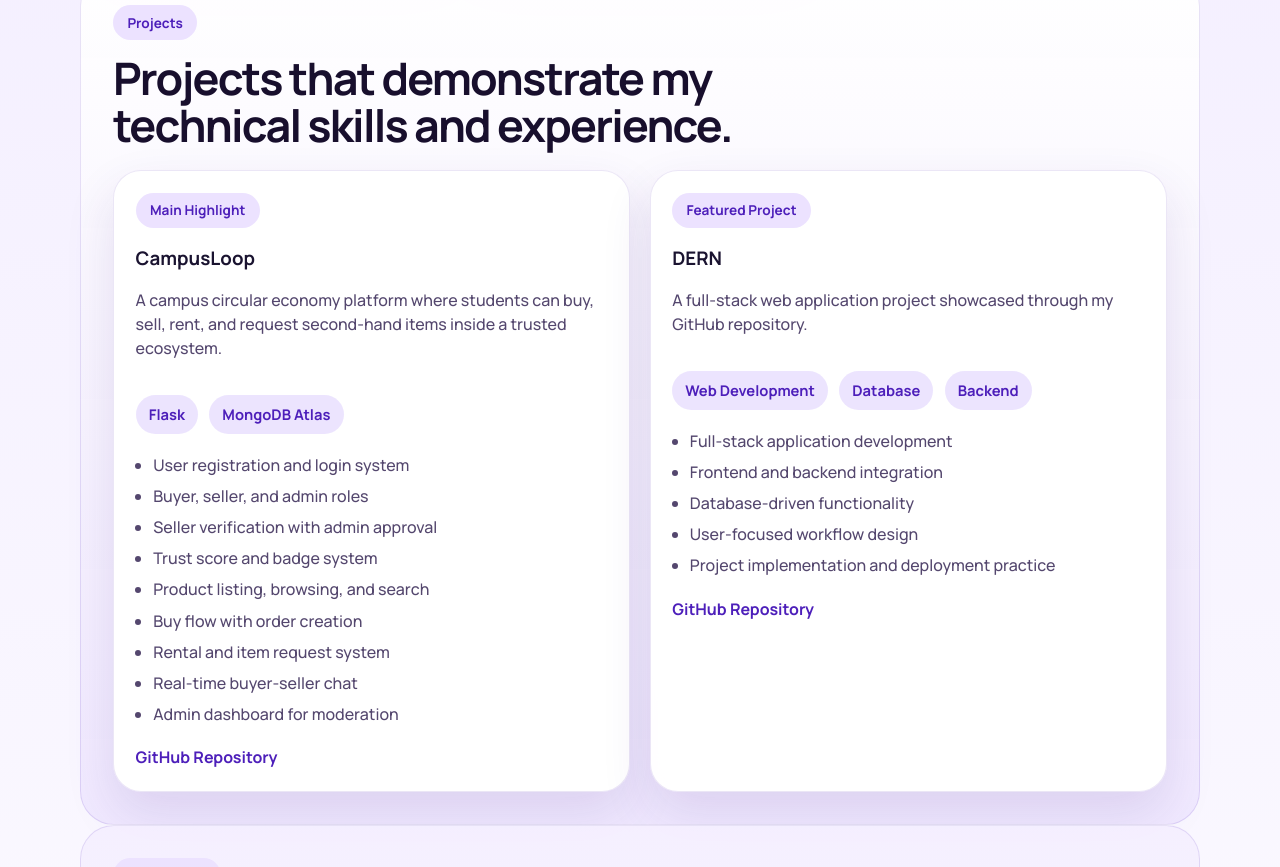
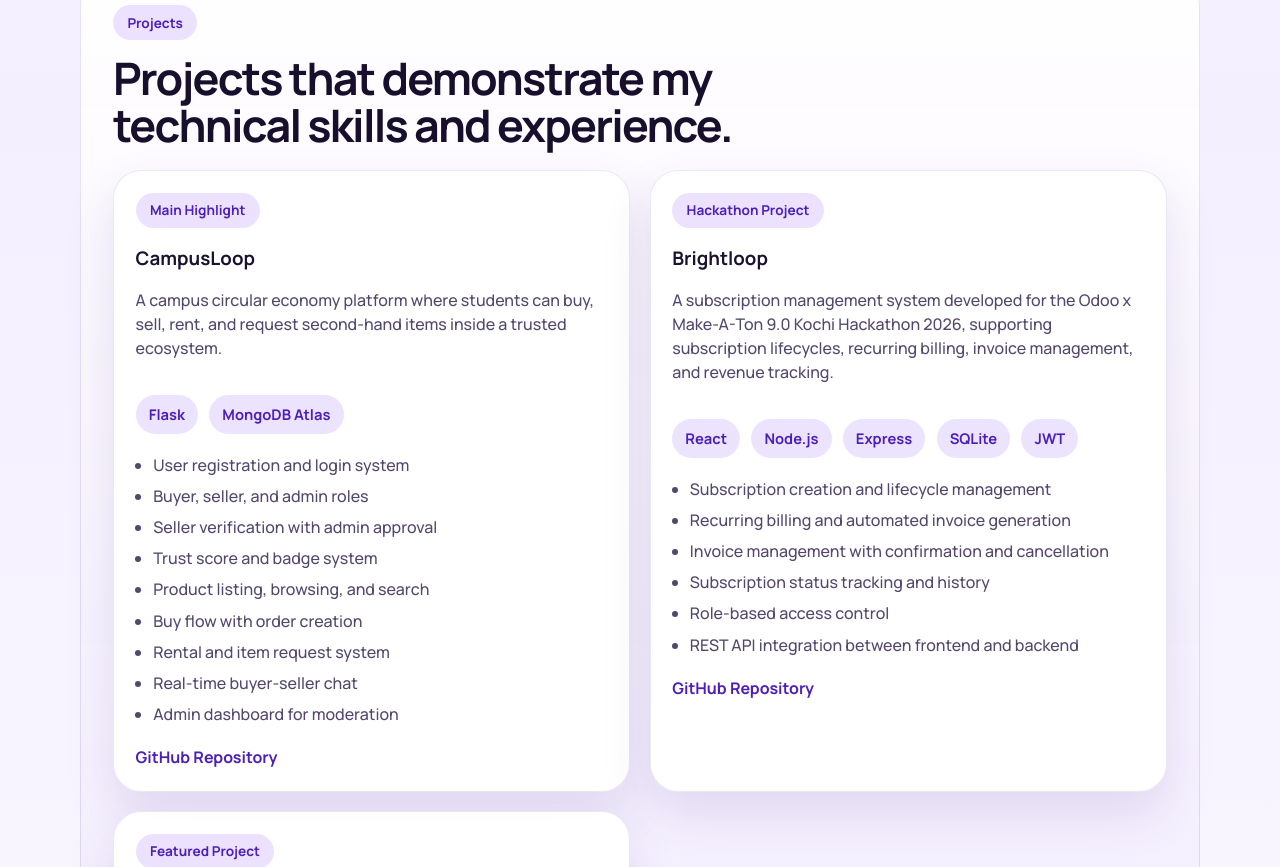
Before and after one commit to swathy-1327/Portfolio, a React (Vite) app: page / in a window 1280 px wide. Shown: the part 1913-2780 px from the top of the page. Built offline with nearby package versions, Linux system fonts and the light colour scheme.

Commit message:
Add 'Brightloop' project details to App.jsx
Added a new project 'Brightloop' with details including title, highlight, description, stack, features, and GitHub link.

```diff
--- a/src/App.jsx
+++ b/src/App.jsx
@@ -67,6 +67,28 @@ const projects = [
       'Admin dashboard for moderation',
     ],
     github: 'https://github.com/swathy-1327/campusloop.git',
+  },
+  {
+    title: 'Brightloop',
+    highlight: 'Hackathon Project',
+    description:
+      'A subscription management system developed for the Odoo x Make-A-Ton 9.0 Kochi Hackathon 2026, supporting subscription lifecycles, recurring billing, invoice management, and revenue tracking.',
+    stack: [
+      'React',
+      'Node.js',
+      'Express',
+      'SQLite',
+      'JWT',
+    ],
+    features: [
+      'Subscription creation and lifecycle management',
+      'Recurring billing and automated invoice generation',
+      'Invoice management with confirmation and cancellation',
+      'Subscription status tracking and history',
+      'Role-based access control',
+      'REST API integration between frontend and backend',
+    ],
+    github: 'https://github.com/SachinRajesh22/Brightloop',
   },
   {
     title: 'DERN',
```
